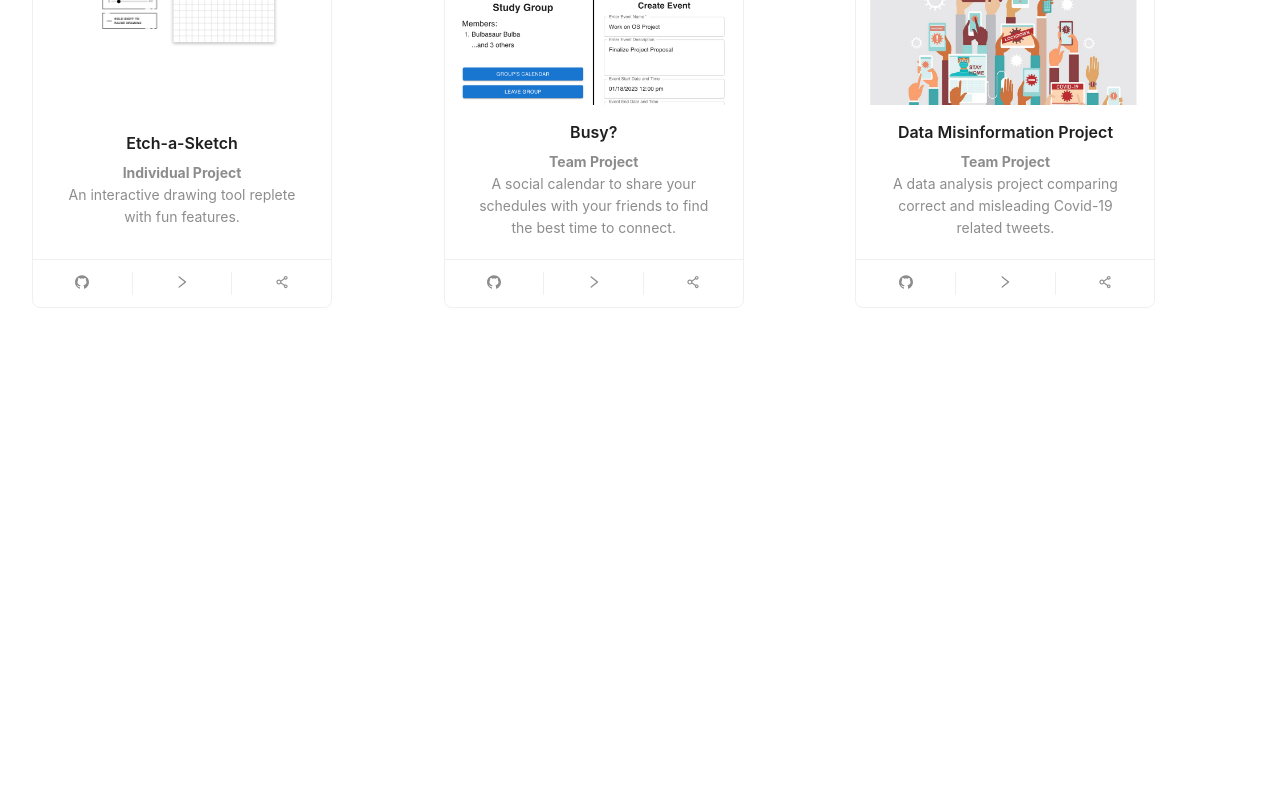
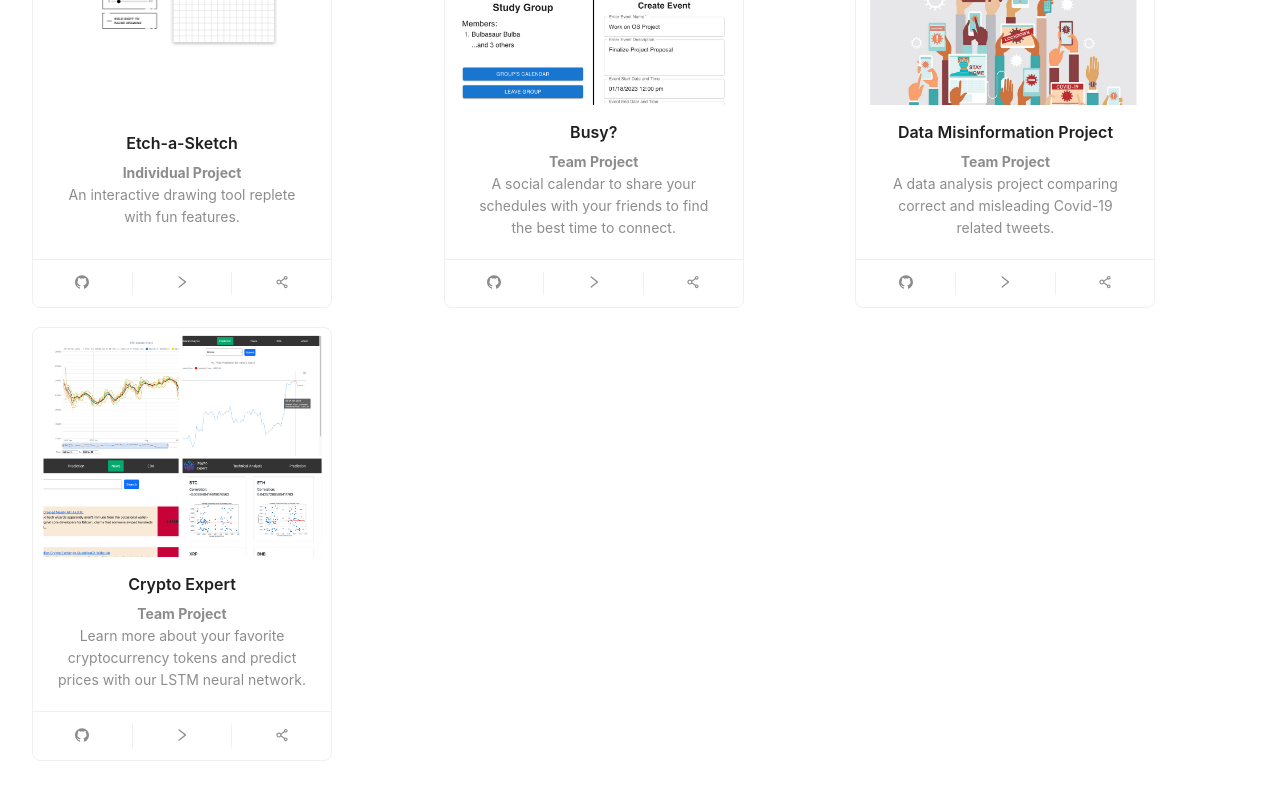
Before and after one commit to RitinDev/project-portfolio, a React (Vite) app: page /projects in a window 1280 px wide. Shown: the part 282-1082 px from the top of the page. Before the commit the page ends 800 px from the top, so only its background shows below. Built offline with nearby package versions, Linux system fonts and the light colour scheme.

Commit message:
Add Crypto Expert Project Card + Minor Visual Changes

```diff
--- a/index.html
+++ b/index.html
@@ -4,7 +4,7 @@
     <meta charset="UTF-8" />
     <link rel="icon" type="image/svg+xml" href="/vite.svg" />
     <meta name="viewport" content="width=device-width, initial-scale=1.0" />
-    <title>Vite + React + TS</title>
+    <title>Ritin's Project Portfolio</title>
   </head>
   <body>
     <div id="root"></div>
--- a/src/components/project-card/ProjectCard.tsx
+++ b/src/components/project-card/ProjectCard.tsx
@@ -43,7 +43,10 @@ const ProjectCard = (props: ProjectCardProps) => {
                 />
             }
             actions={[
-                <GithubOutlined key="github" onClick={() => window.open(props.projectGithub, '_blank')} />,
+                // Hpw dp I only show the github icon if the project has a github link?
+                <GithubOutlined key="github"
+                style={{display: props.projectGithub ? 'inline-block' : 'none'}}
+                onClick={() => window.open(props.projectGithub, '_blank')} />,
                 <RightOutlined key="go-to-page" onClick={() => window.open(props.projectLink, '_blank')} />,
                 <ShareAltOutlined key="share" style={{
                     color: shareButtonClicked ? 'lightseagreen' : '',
--- a/src/pages/projects/projects.tsx
+++ b/src/pages/projects/projects.tsx
@@ -4,6 +4,7 @@ import ProjectCard from '../../components/project-card/ProjectCard'
 import odinEtchASketch from '../../assets/images/odin-etch-a-sketch.png'
 import busyAgile from '../../assets/images/busy-agile.png'
 import dataMisinformation from '../../assets/images/data-misinformation.png'
+import cryptoExpert from '../../assets/images/crypto-expert.png'
 
 const Projects = () => {
     return (
@@ -13,6 +14,8 @@ const Projects = () => {
                 <ProjectCard projectName='Etch-a-Sketch' projectContributors='Individual' projectDescription='An interactive drawing tool replete with fun features.' projectImage={odinEtchASketch} projectLink='https://ritindev.github.io/odin-etch-a-sketch/' projectGithub='https://github.com/RitinDev/odin-etch-a-sketch' />
                 <ProjectCard projectName='Busy?' projectContributors='Team' projectDescription='A social calendar to share your schedules with your friends to find the best time to connect.' projectImage={busyAgile} projectLink='https://busy-8qzj4.ondigitalocean.app/login' projectGithub='https://github.com/agiledev-students-fall2022/final-project-team-busy' />
                 <ProjectCard projectName='Data Misinformation Project' projectContributors='Team' projectDescription='A data analysis project comparing correct and misleading Covid-19 related tweets.' projectImage={dataMisinformation} projectLink='https://ritindev.github.io/data-misinformation-project/' projectGithub='https://github.com/RitinDev/data-misinformation-project' />
+                {/* TODO: Add Perosnal Portfolio Page to Projects */}
+                <ProjectCard projectName='Crypto Expert' projectContributors='Team' projectDescription='Learn more about your favorite cryptocurrency tokens and predict prices with our LSTM neural network.' projectImage={cryptoExpert} projectLink='http://34.238.240.4:5000/' projectGithub='https://github.com/KrisesMaskey/Crypto_Expert'/>
             </div>
         </div>
     )
```
Also changed, not shown: src/assets/images/crypto-expert.png (added).
